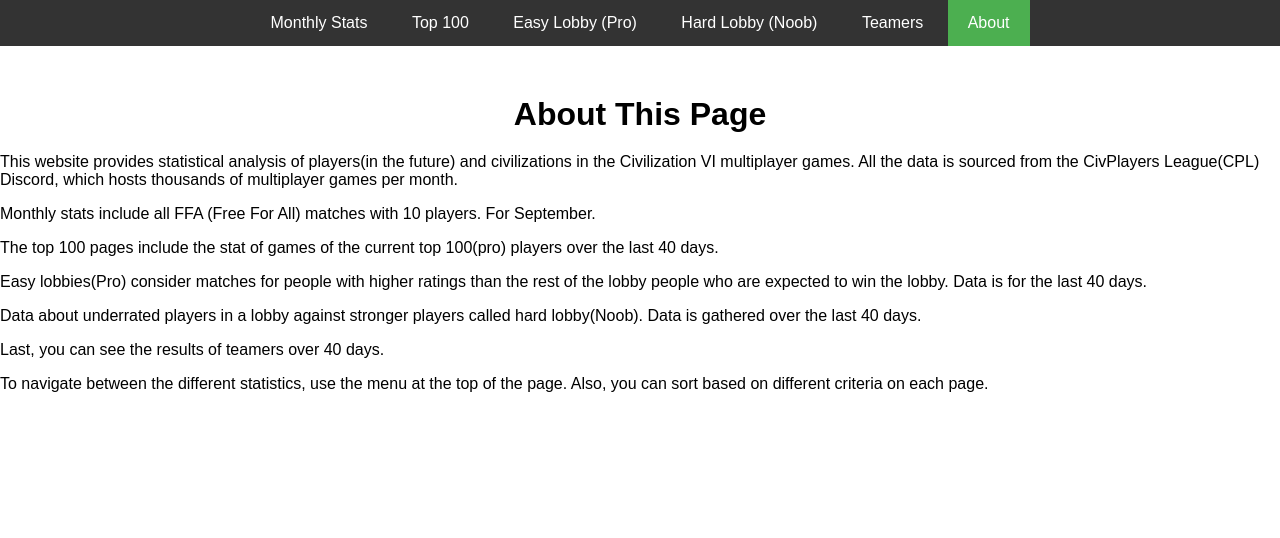
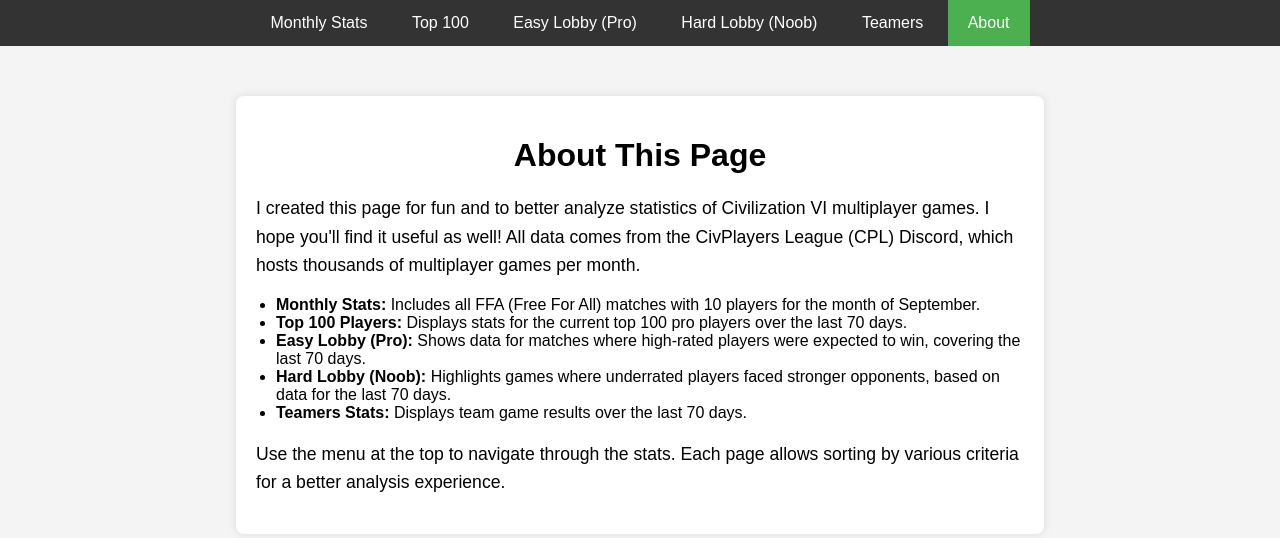
Before and after one commit to moreda-a/civ-stats, a Flask app: page /about in a window 1280 px wide. Shown: the top 538 px of the page. Run offline with Flask 3, Linux system fonts and the light colour scheme; some libraries are stand-ins or nearby versions.

Commit message:
fix font + fix about + added more data

```diff
--- a/templates/about.html
+++ b/templates/about.html
@@ -7,7 +7,6 @@
       window.dataLayer = window.dataLayer || [];
       function gtag(){dataLayer.push(arguments);}
       gtag('js', new Date());
-
       gtag('config', 'G-0G8YEJN8WF');
     </script>
 
@@ -21,6 +20,7 @@
         /* Main Styling */
         body {
             font-family: Arial, sans-serif;
+            background-color: #f4f4f4;
             margin: 0;
             padding: 0;
         }
@@ -31,28 +31,25 @@
             margin-bottom: 20px;
         }
 
-        table {
-            width: 80%;
-            margin: 0 auto;
+        .container {
+            width: 60%;
+            margin: 50px auto;
+            background-color: white;
+            padding: 20px;
+            box-shadow: 0 0 10px rgba(0, 0, 0, 0.1);
+            border-radius: 8px;
         }
 
-        th, td {
-            text-align: center;
-            padding: 10px;
+        p {
+            line-height: 1.6;
+            font-size: 1.1em;
         }
 
-        th:first-child, td:first-child {
-            width: 5%;
+        .content ul {
+            padding-left: 20px;
+            list-style-type: disc;
         }
 
-        img.leader-icon {
-            width: 30px;
-            height: 30px;
-            margin-right: 5px;
-            vertical-align: middle;
-        }
-
-        /* Navigation Bar */
         nav {
             background-color: #333;
             overflow: hidden;
@@ -88,24 +85,22 @@
             background-color: #4CAF50;
         }
 
-        /* Hover Effect */
         nav ul li a.active:hover {
             background-color: #45a049;
         }
 
-        /* Responsive Styling */
         @media (max-width: 600px) {
             nav ul li {
                 display: block;
                 text-align: center;
             }
-        }
 
             .container {
-            margin-top: 50px;
+                width: 90%;
+                margin-top: 30px;
+            }
         }
     </style>
-
 </head>
 <body>
     <!-- Navigation Bar -->
@@ -114,16 +109,24 @@
             <li><a href="{{ url_for('show_monthly_stats') }}">Monthly Stats</a></li>
             <li><a href="{{ url_for('show_top100_stats') }}">Top 100</a></li>
             <li><a href="{{ url_for('show_easy_lobby_stats') }}">Easy Lobby (Pro)</a></li>
-            <li><a href="{{ url_for('show_hard_lobby_stats') }}">Hard Lobby (Noob)</a></li>	    <li><a href="{{ url_for('show_teamers_stats') }}" >Teamers</a></li>
+            <li><a href="{{ url_for('show_hard_lobby_stats') }}">Hard Lobby (Noob)</a></li>
+            <li><a href="{{ url_for('show_teamers_stats') }}">Teamers</a></li>
             <li><a href="{{ url_for('show_about_page') }}" class="active">About</a></li>
         </ul>
     </nav>
+
     <div class="container">
         <h1>About This Page</h1>
         <div class="content">
-            <p>This website provides statistical analysis of players(in the future) and civilizations in the Civilization VI multiplayer games. All the data is sourced from the CivPlayers League(CPL) Discord, which hosts thousands of multiplayer games per month.</p>
-            <p>Monthly stats include all FFA (Free For All) matches with 10 players. For September.</p><p> The top 100 pages include the stat of games of the current top 100(pro) players over the last 40 days.</p><p> Easy lobbies(Pro) consider matches for people with higher ratings than the rest of the lobby people who are expected to win the lobby. Data is for the last 40 days.</p><p> Data about underrated players in a lobby against stronger players called hard lobby(Noob). Data is gathered over the last 40 days.</p><p>Last, you can see the results of teamers over 40 days.</p>
-            <p>To navigate between the different statistics, use the menu at the top of the page. Also, you can sort based on different criteria on each page.</p>
+            <p>I created this page for fun and to better analyze statistics of Civilization VI multiplayer games. I hope you'll find it useful as well! All data comes from the CivPlayers League (CPL) Discord, which hosts thousands of multiplayer games per month.</p>
+            <ul>
+                <li><strong>Monthly Stats:</strong> Includes all FFA (Free For All) matches with 10 players for the month of September.</li>
+                <li><strong>Top 100 Players:</strong> Displays stats for the current top 100 pro players over the last 70 days.</li>
+                <li><strong>Easy Lobby (Pro):</strong> Shows data for matches where high-rated players were expected to win, covering the last 70 days.</li>
+                <li><strong>Hard Lobby (Noob):</strong> Highlights games where underrated players faced stronger opponents, based on data for the last 70 days.</li>
+                <li><strong>Teamers Stats:</strong> Displays team game results over the last 70 days.</li>
+            </ul>
+            <p>Use the menu at the top to navigate through the stats. Each page allows sorting by various criteria for a better analysis experience.</p>
         </div>
     </div>
 </body>
--- a/templates/teamers.html
+++ b/templates/teamers.html
@@ -20,6 +20,7 @@
     <style>
         /* Main Styling */
         body {
+            font-family: Arial, sans-serif;
             margin: 0;
             padding: 0;
         }
--- a/templates/top100.html
+++ b/templates/top100.html
@@ -19,6 +19,7 @@
     <style>
         /* Main Styling */
         body {
+            font-family: Arial, sans-serif;
             margin: 0;
             padding: 0;
         }
```
Also changed, not shown: 4 other files. Lines whose indentation alone changed are shown as unchanged.
